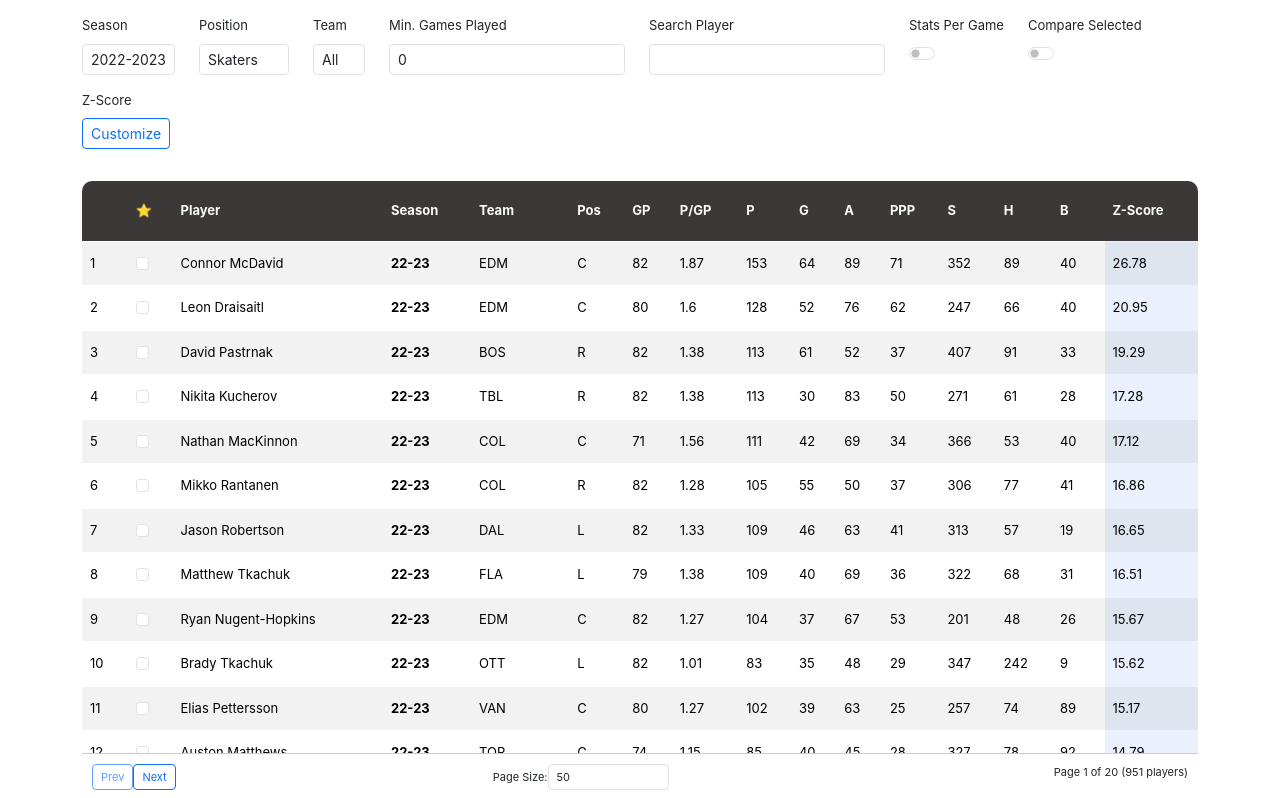
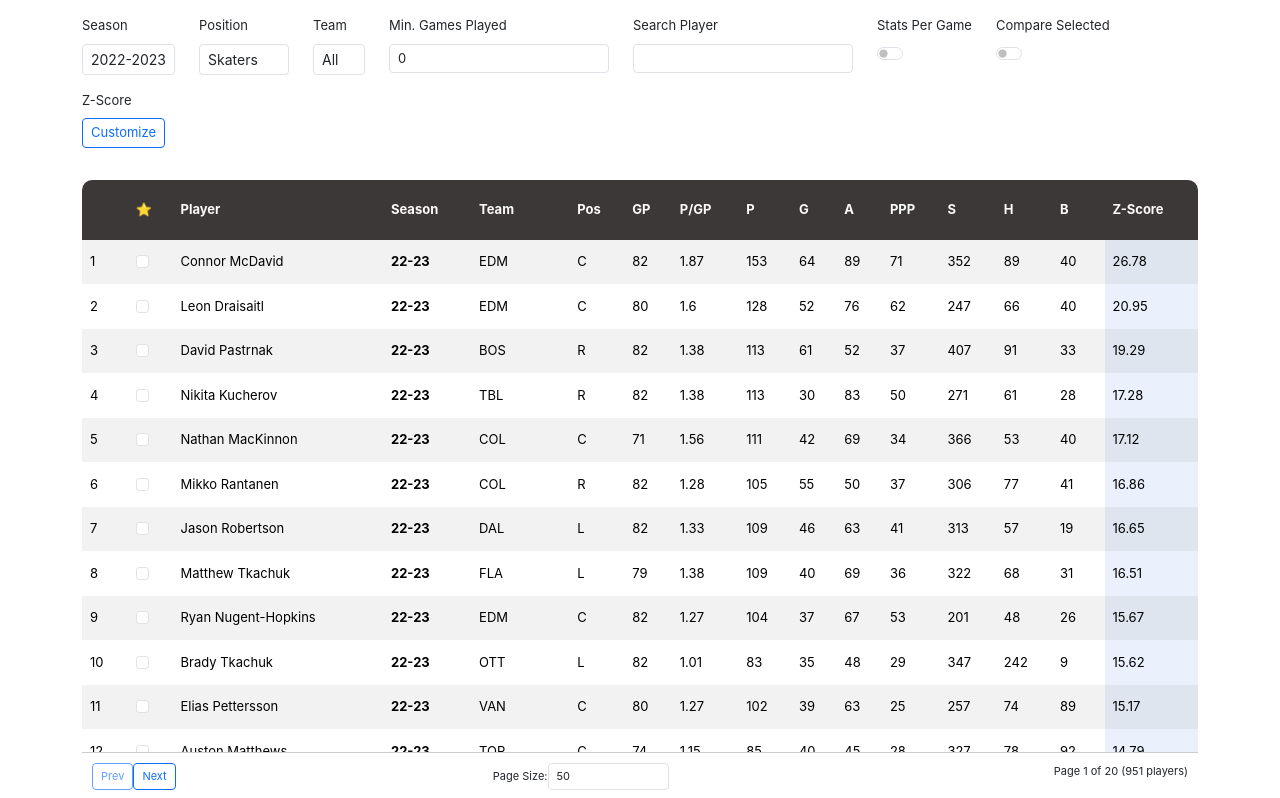
Before and after one commit to James37/nhl-fantasy-helper, a React (Create React App) app: page / in a window 1280 px wide. Shown: the top 798 px of the page. Built offline with nearby package versions, Linux system fonts and the light colour scheme.

Commit message:
-filter row css

```diff
--- a/src/components/Filters/Filters.js
+++ b/src/components/Filters/Filters.js
@@ -49,7 +49,7 @@ const Filters = () => {
       <Navbar.Toggle aria-controls="navbar-nav" />
       <Navbar.Collapse id="navbar-nav">
         <Nav className="me-auto">
-          <Row className="my-2">
+          <Row className="my-2 filter-row">
             <SeasonFilter />
             {/* <SumSeasonsFilter /> */}
             <PositionFilter />
--- a/src/index.scss
+++ b/src/index.scss
@@ -56,6 +56,13 @@ td.sorted {
   }
 }
 
+.filter-row {
+  button,
+  input {
+    font-size: 13px;
+  }
+}
+
 .player-name {
   cursor: pointer;
 }
```
